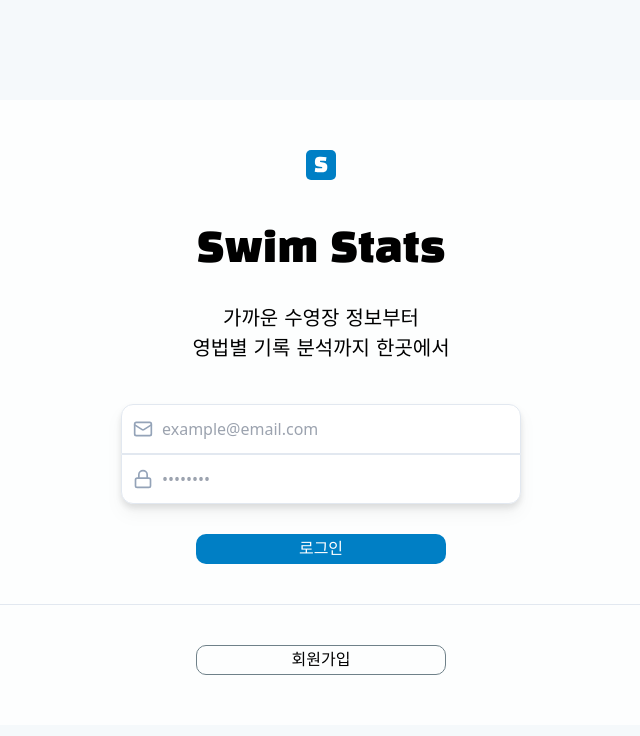
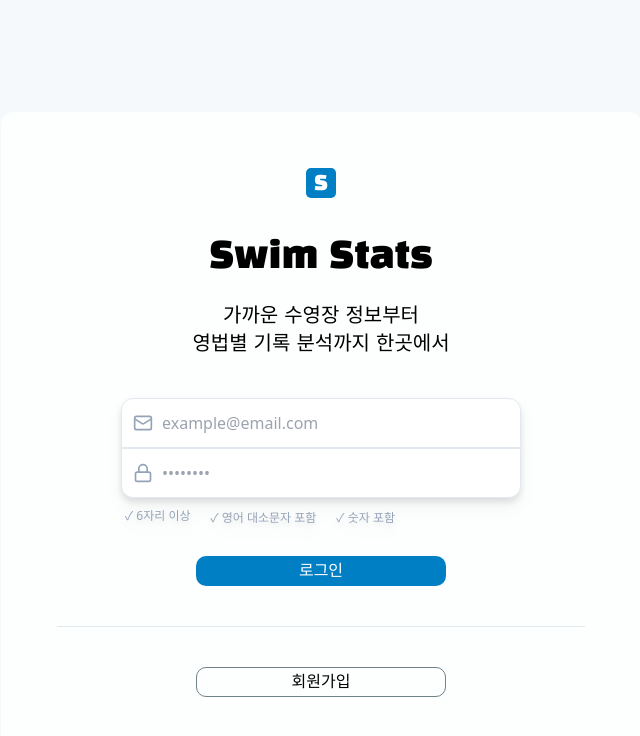
Before and after one commit to alswn1/swim-stats, a React (Vite) app: page /login in a window 1280 px wide. Shown: the top 736 px of the page, without its empty margins (319-959 px from the left). Built offline with nearby package versions, Linux system fonts and the light colour scheme; no server answers.

Commit message:
refactor: 로그인 css 파일 삭제 > tailwind css로 변경

```diff
--- a/src/components/LoginForm.tsx
+++ b/src/components/LoginForm.tsx
@@ -11,16 +11,28 @@ const LoginForm = () => {
   const [showToast, setShowToast] = useState(false);
   const [errorMessage, setErrorMessage] = useState('');
 
+  const validatePassword = (pw: string) => {
+    const regex = /^(?=.*[a-z])(?=.*[A-Z])(?=.*\d).{6,}$/;
+    return regex.test(pw);
+  };
+
   const triggerToast = (msg: string) => {
     setErrorMessage(msg);
     setShowToast(true);
 
     setTimeout(() => setShowToast(false), 1500);
-  }
+  };
+
+  const isPasswordValid = validatePassword(password);
 
   const handleLogin = async (e: React.FormEvent) => {
     e.preventDefault();
     setLoading(true);
+
+    if (!isPasswordValid) {
+      triggerToast('비밀번호 규칙을 확인해주세요.');
+      return;
+    };
 
     const { error } = await supabase.auth.signInWithPassword({
       email,
@@ -41,6 +53,7 @@ const LoginForm = () => {
               <input
                 type="email"
                 required
+                autoFocus
                 className="w-full pl-10 pr-4 py-3 bg-white border border-slate-200 rounded-t-xl outline-none transition-all"
                 placeholder="example@email.com"
                 value={email}
@@ -60,7 +73,20 @@ const LoginForm = () => {
                 value={password}
                 onChange={(e) => setPassword(e.target.value)}
               />
+
             </div>
+            {/* 비밀번호 도움말 */}
+            <ul className="text-xs space-y-1 ml-1 flex gap-5 items-center">
+              <li className={password.length >= 6 ? 'text-blue-600' : 'text-slate-400'}>
+                ✓ 6자리 이상
+              </li>
+              <li className={/[a-z]/.test(password) && /[A-Z]/.test(password) ? 'text-blue-600' : 'text-slate-400'}>
+                ✓ 영어 대소문자 포함
+              </li>
+              <li className={/\d/.test(password) ? 'text-blue-600' : 'text-slate-400'}>
+                ✓ 숫자 포함
+              </li>
+            </ul>
           </div>
         </div>
 
--- a/src/pages/auth/Login.css
+++ /dev/null
@@ -1,29 +0,0 @@
-.Login {
-  width: 1000px;
-  background-color: #FDFEFE;
-
-  display: flex;
-  flex-direction: column;
-  gap: 40px;
-  justify-content: center;
-  align-items: center;
-  margin: 0 auto;
-  margin-top: 100px;
-  padding: 50px;
-
-  border-radius: 10px;
-}
-
-.Login .title_wrapper {
-  display: flex;
-  flex-direction: column;
-  text-align: center;
-}
-
-.Login .title_wrapper .title {
-  font-size: 40px;
-}
-
-.Login .title_wrapper .sub_title {
-  font-size: 20px;
-}
--- a/src/pages/auth/Login.tsx
+++ b/src/pages/auth/Login.tsx
@@ -1,4 +1,3 @@
-import './Login.css'
 import { ICON_SVG } from '../../constants/assets';
 import LoginForm from '../../components/LoginForm';
 import Button from '../../components/Button';
@@ -9,11 +8,11 @@ const Login = () => {
   const nav = useNavigate();
 
   return (
-    <div className="Login">
+    <div className="w-1/2 bg-[#FDFEFE] flex flex-col gap-10 justify-center items-center m-auto mt-28 p-14 rounded-xl">
       <div dangerouslySetInnerHTML={{ __html: ICON_SVG }} />
-      <div className='black-han title_wrapper'>
-        <div className='title'>Swim Stats</div><br />
-        <div className='do-hyeon sub_title'>
+      <div className='black-han flex flex-col text-center'>
+        <div className='text-4xl'>Swim Stats</div><br />
+        <div className='do-hyeon text-xl'>
           <span>가까운 수영장 정보부터<br />
             영법별 기록 분석까지 한곳에서</span>
         </div>
```
